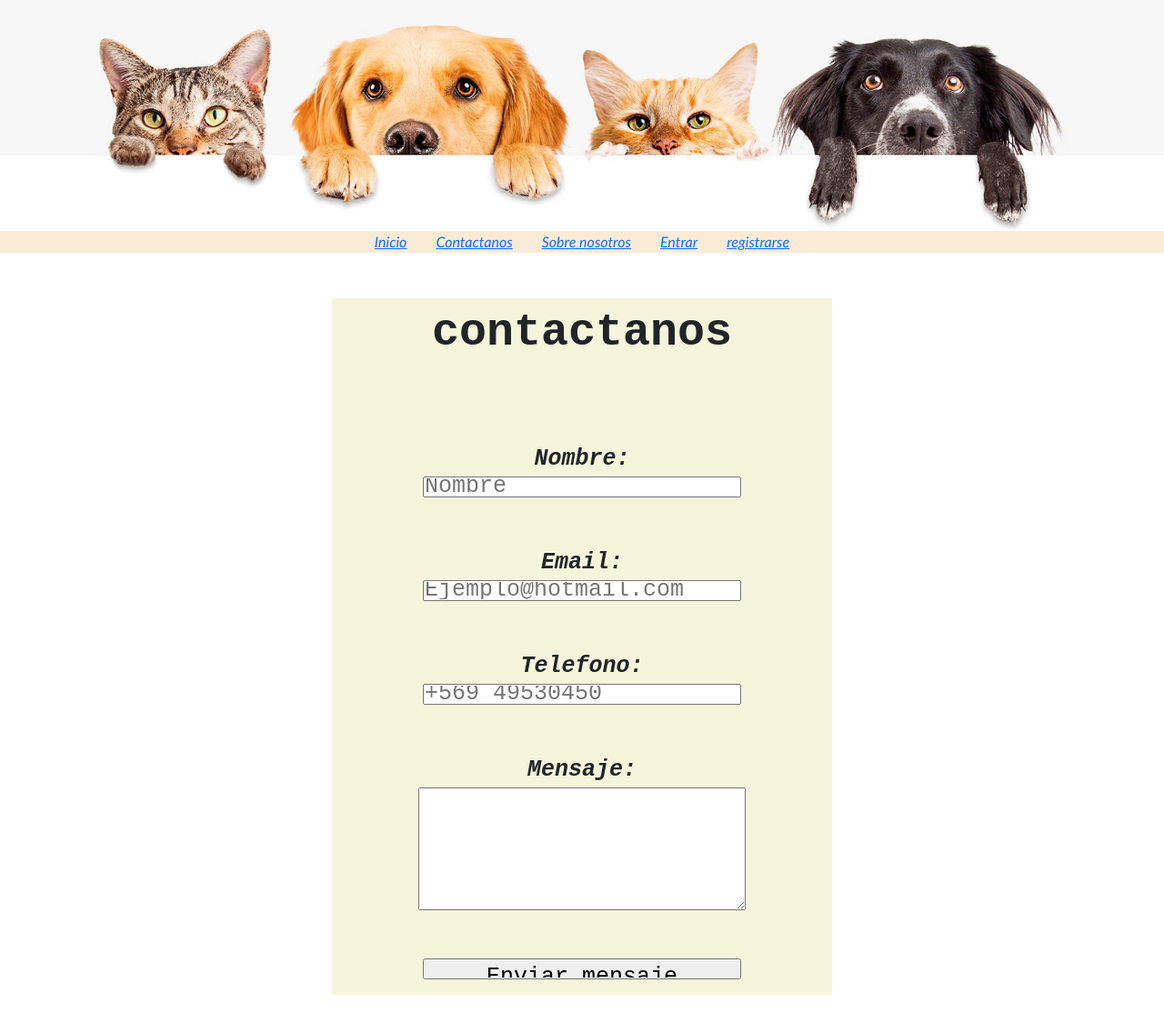
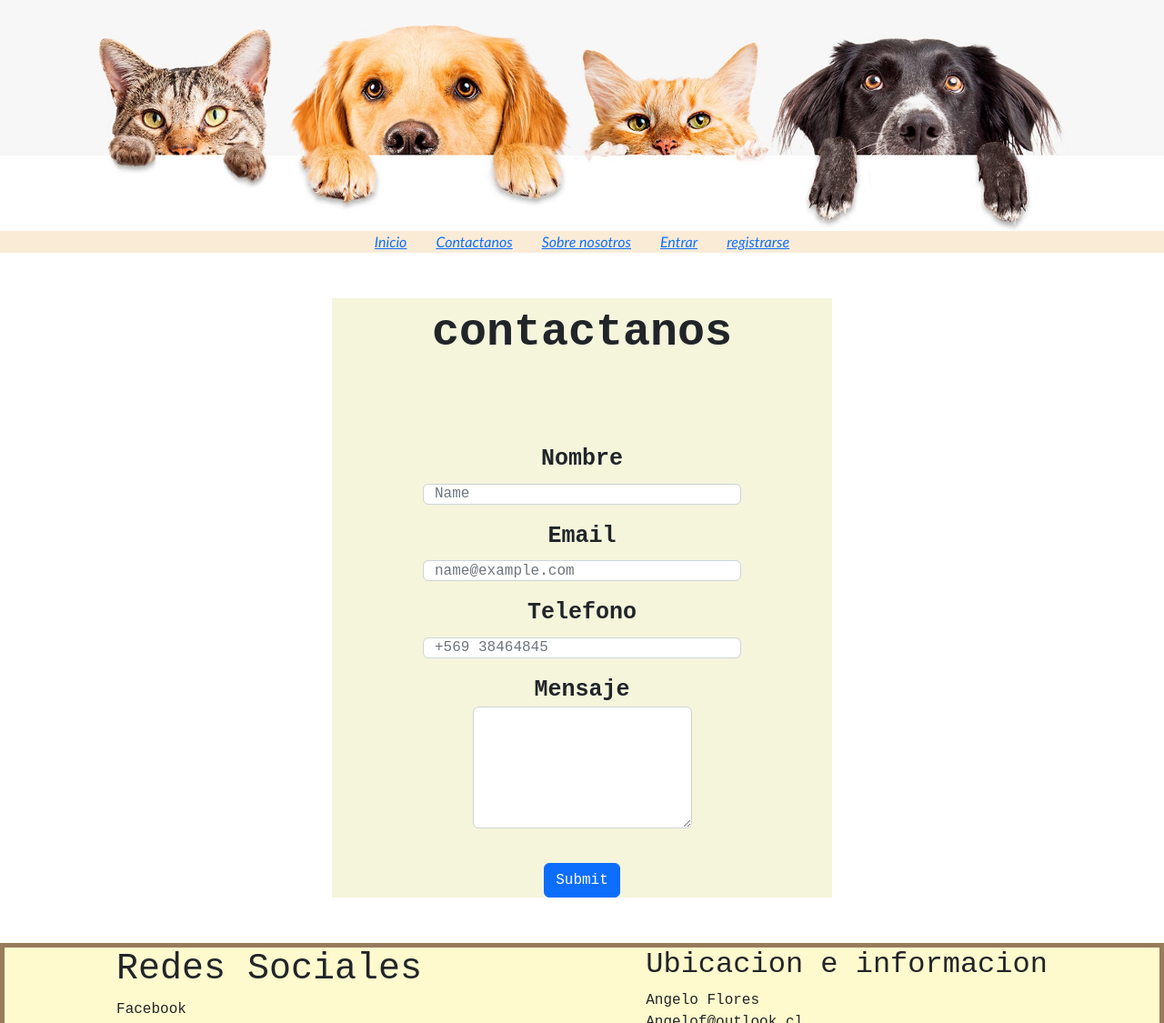
Before and after one commit to Sealfie/Entrega11, a plain HTML site: page Contactanos.html in a window 1280 px wide. Shown: the top 1125 px of the page at 91% size. Drawn offline with nearby package versions, Linux system fonts and the light colour scheme.

Commit message:
formulario completo  modificado a bootstrap

```diff
--- a/Contactanos.html
+++ b/Contactanos.html
@@ -41,18 +41,37 @@
 
       <!--Inicio formulario-->
       <div class="container">
+
       <form>
       <fieldset class="Formulario">
       <Legend>contactanos</Legend><br><br>
 
-      <p>Nombre:   <input type="text" name="Nombre" size="20" placeholder="Nombre" required></p><br>
-      <p>Email:    <input type="text" name="Email" size="20" placeholder="Ejemplo@hotmail.com" required></p><br>
-      <p>Telefono: <input type="text" name="Telefono" size="20" placeholder="+569 49530450" required></p><br>
-      <p>Mensaje:  <textarea name="Texto" id="Texto" cols="30" rows="10" required style="width: 360px; height: 135px;"></textarea><br>
+      <div class="mb-3">
+      <label for="Nombre" class="form-label">Nombre</label>
+      <input type="text" class="form-control" id="Nombre" aria-describedby="emailHelp" required placeholder="Name">
+      </div>
 
-      <div>
-      <input type="submit" value="Enviar mensaje" >
+      <div class="mb-3">
+      <label for="email" class="form-label">Email</label>
+      <input type="email" class="form-control" id="email" aria-describedby="emailHelp" required placeholder="name@example.com">
       </div>
+
+      <div class="mb-3">
+      <label for="Phone" class="form-label">Telefono</label>
+      <input type="text" class="form-control" id="Phone" aria-describedby="emailHelp" required placeholder="+569 38464845" >
+      </div>
+
+
+      <div class="form-group">
+        <label for="Mensaje">Mensaje</label>
+        <textarea class="form-control" id="Mensaje" rows="5" required ></textarea>
+      </div>
+
+
+
+
+      <br><button type="submit" class="btn btn-primary">Submit</button>
+     </div>
       </fieldset>
       </form>
       </div>
--- a/style.css
+++ b/style.css
@@ -79,11 +79,12 @@
 
   /* Inicio Formulario*/
 
-  .Formulario{ display: flex; justify-content: center; flex-direction: column; width:550px; font-weight: bold; text-align: center; margin:  50px auto; font-size: 25px; background-color: beige;}
+  .Formulario{ display: flex; justify-content: center; align-items: center; flex-direction: column; width:550px; font-weight: bold; text-align: center; margin:  50px auto; font-size: 25px; background-color: beige;}
   .Formulario legend{font-size: 50px}
   .Formulario p{font-style: oblique; display: flex;flex-direction: column;align-content: center;flex-wrap: wrap;}
   .Formulario input{width: 350px; height: 23px;}
   .terminos{ font-size: 15px;}
+
 
   /*Fin Formulario*/
 
```
